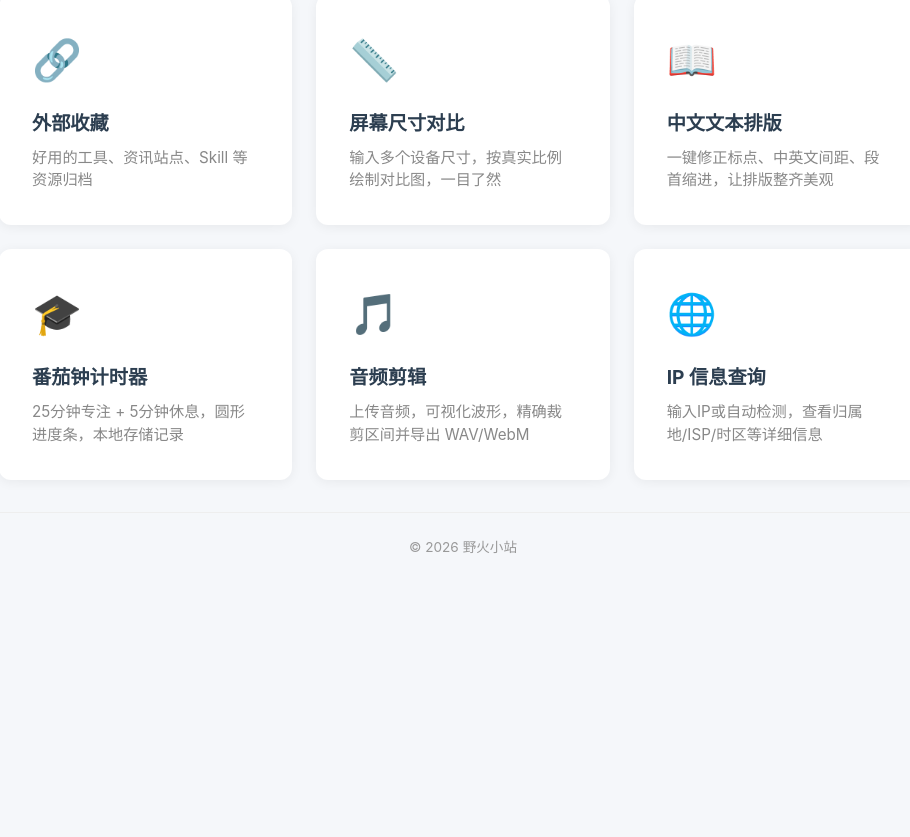
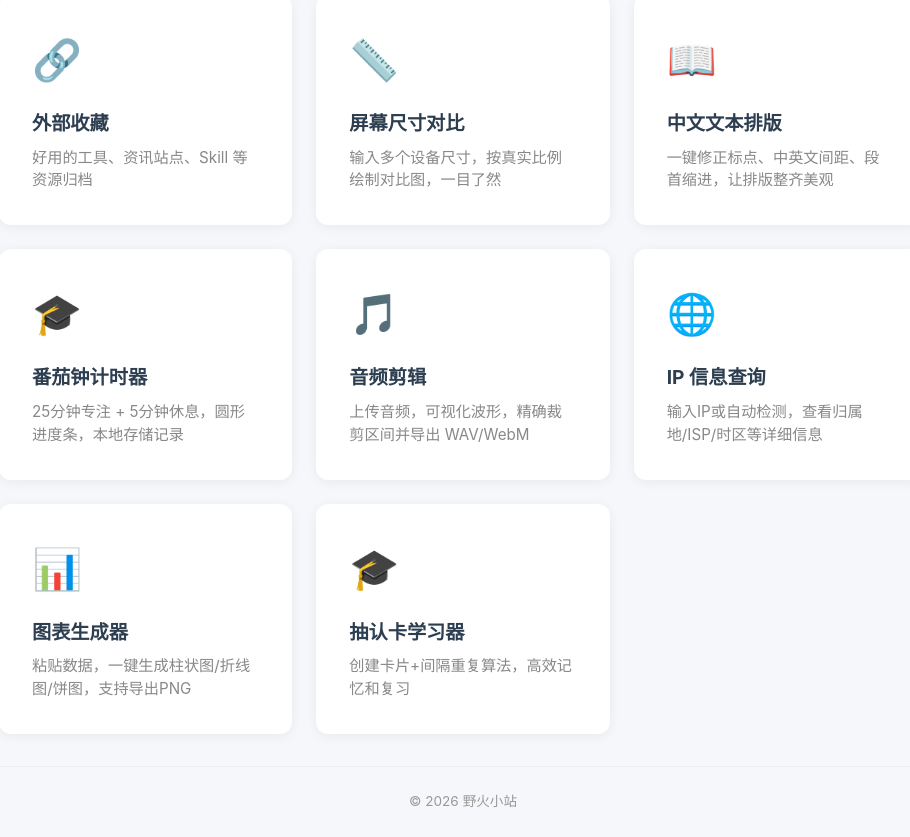
Before and after one commit to Lvlin-Qiuyu/wildfire-station, a Nuxt app: page / in a window 1280 px wide. Shown: the part 770-1607 px from the top of the page, without its empty margins (177-1087 px from the left). Before the commit the page ends 1352 px from the top, so only its background shows below. Built offline with nearby package versions, Linux system fonts and the light colour scheme.

Commit message:
add: pages/index.vue

```diff
--- a/pages/index.vue
+++ b/pages/index.vue
@@ -96,6 +96,18 @@ const tools = [
     desc: '输入IP或自动检测，查看归属地/ISP/时区等详细信息',
     path: '/tools/ip-lookup',
   },
+  {
+    icon: '📊',
+    name: '图表生成器',
+    desc: '粘贴数据，一键生成柱状图/折线图/饼图，支持导出PNG',
+    path: '/tools/chart-generator',
+  },
+  {
+    icon: '🎓',
+    name: '抽认卡学习器',
+    desc: '创建卡片+间隔重复算法，高效记忆和复习',
+    path: '/tools/flashcard',
+  },
 ]
 </script>
 
```
